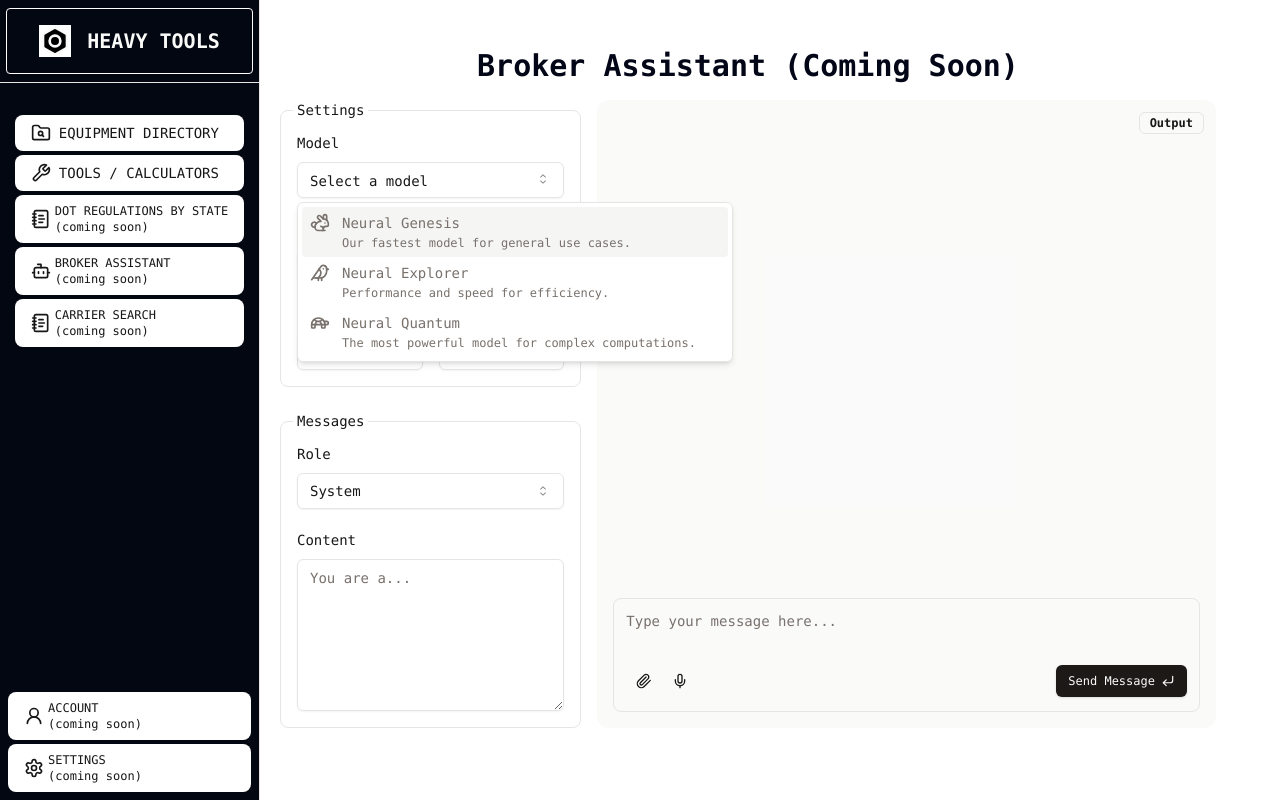
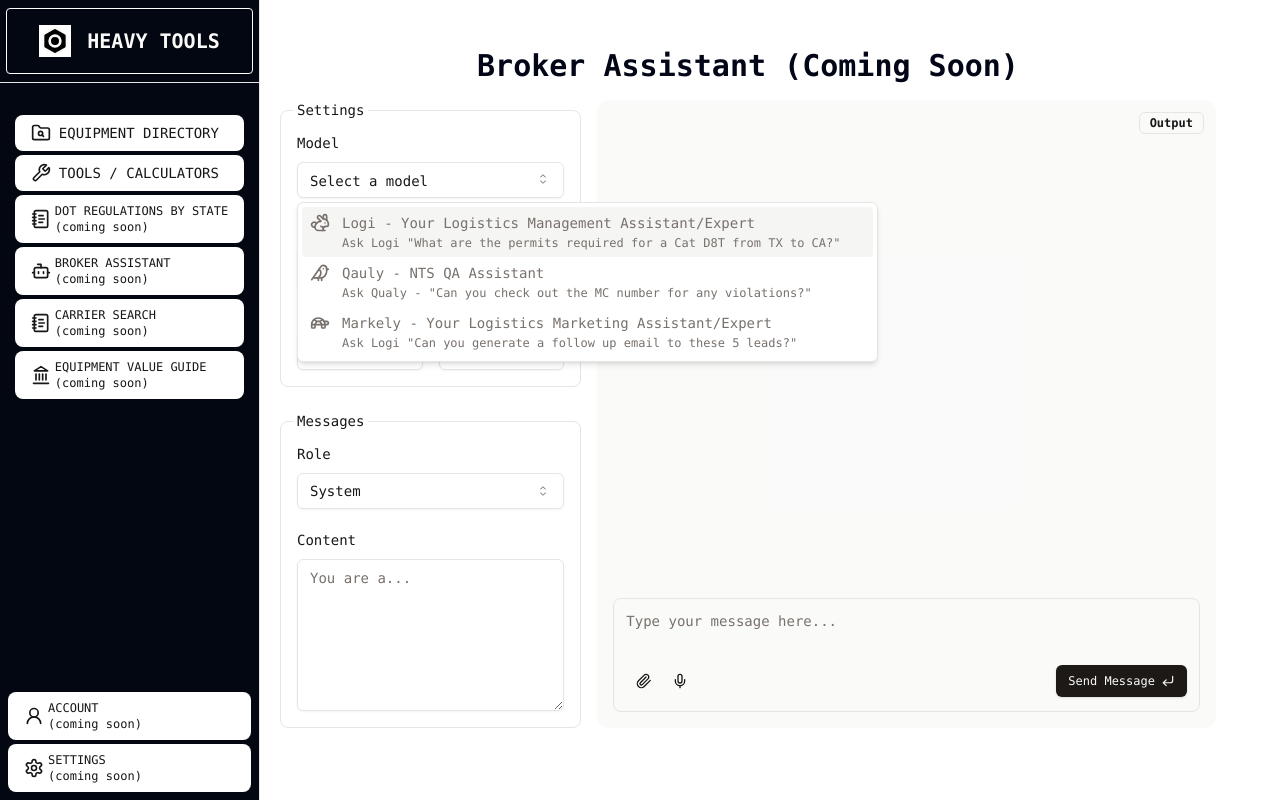
Before and after one commit to adamn1225/quote-tools, a Next.js app: page /assistant in a window 1280 px wide. Both pictures are taken after a click on the button "Select a model". Built offline with nearby package versions, Linux system fonts and the light colour scheme.

Commit message:
value guide, three seperate bot options

```diff
--- a/src/app/assistant/page.tsx
+++ b/src/app/assistant/page.tsx
@@ -188,13 +188,13 @@ const Assistant: React.FC = () => {
                                                         <Rabbit className="size-5" />
                                                         <div className="grid gap-0.5">
                                                             <p>
-                                                                Neural{" "}
+                                                                Logi - {" "}
                                                                 <span className="font-medium text-foreground">
-                                                                    Genesis
+                                                                    Your Logistics Management Assistant/Expert
                                                                 </span>
                                                             </p>
                                                             <p className="text-xs" data-description>
-                                                                Our fastest model for general use cases.
+                                                                Ask Logi "What are the permits required for a Cat D8T from TX to CA?"
                                                             </p>
                                                         </div>
                                                     </div>
@@ -204,13 +204,13 @@ const Assistant: React.FC = () => {
                                                         <Bird className="size-5" />
                                                         <div className="grid gap-0.5">
                                                             <p>
-                                                                Neural{" "}
+                                                                Qauly - {" "}
                                                                 <span className="font-medium text-foreground">
-                                                                    Explorer
+                                                                    NTS QA Assistant
                                                                 </span>
                                                             </p>
                                                             <p className="text-xs" data-description>
-                                                                Performance and speed for efficiency.
+                                                                Ask Qualy - "Can you check out the MC number for any violations?"
                                                             </p>
                                                         </div>
                                                     </div>
@@ -220,13 +220,13 @@ const Assistant: React.FC = () => {
                                                         <Turtle className="size-5" />
                                                         <div className="grid gap-0.5">
                                                             <p>
-                                                                Neural{" "}
+                                                                Markely - {" "}
                                                                 <span className="font-medium text-foreground">
-                                                                    Quantum
+                                                                    Your Logistics Marketing Assistant/Expert
                                                                 </span>
                                                             </p>
                                                             <p className="text-xs" data-description>
-                                                                The most powerful model for complex computations.
+                                                                Ask Logi "Can you generate a follow up email to these 5 leads?"
                                                             </p>
                                                         </div>
                                                     </div>
--- a/src/components/Aside.tsx
+++ b/src/components/Aside.tsx
@@ -8,7 +8,7 @@ import {
     TooltipProvider,
 } from "@/components/ui/tooltip";
 import { Button } from "@/components/ui/button";
-import { Bolt, Settings, NotebookText, Bot, FolderSearch2, Wrench, UserRound } from "lucide-react";
+import { Bolt, Settings, NotebookText, Bot, FolderSearch2, Wrench, UserRound, Landmark } from "lucide-react";
 
 function Aside() {
     return (
@@ -90,7 +90,7 @@ function Aside() {
                                 </Link>
                             </TooltipTrigger>
                             <TooltipContent side="right" sideOffset={7}>
-                                Help
+                                Broker Virtual Assistant
                             </TooltipContent>
                         </Tooltip>
 
@@ -109,6 +109,23 @@ function Aside() {
                             </TooltipTrigger>
                             <TooltipContent side="right" sideOffset={7}>
                                 Carrier Search
+                            </TooltipContent>
+                        </Tooltip>
+                        <Tooltip>
+                            <TooltipTrigger asChild>
+                                <Link href="/settings">
+                                    <Button
+                                        variant="ghost"
+                                        className="rounded-lg h-12 flex justify-start w-full items-center bg-white gap-1"
+                                        aria-label="Settings"
+                                    >
+                                        <Landmark className="size-5" />
+                                        <span className='text-xs text-justify'>EQUIPMENT VALUE GUIDE<br />(coming soon)</span>
+                                    </Button>
+                                </Link>
+                            </TooltipTrigger>
+                            <TooltipContent side="right" sideOffset={7}>
+                                Equipment Value Guide
                             </TooltipContent>
                         </Tooltip>
                     </nav>
```
